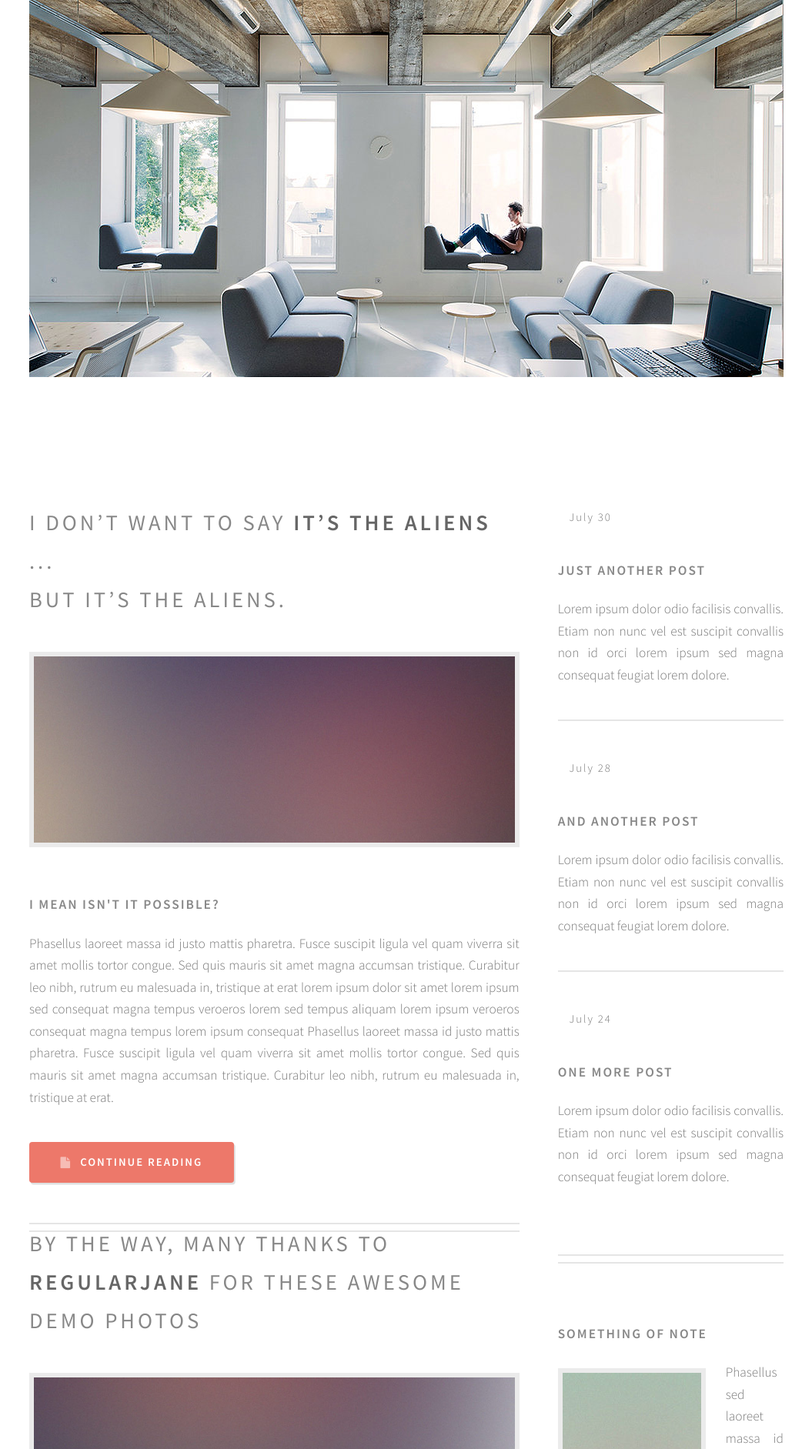
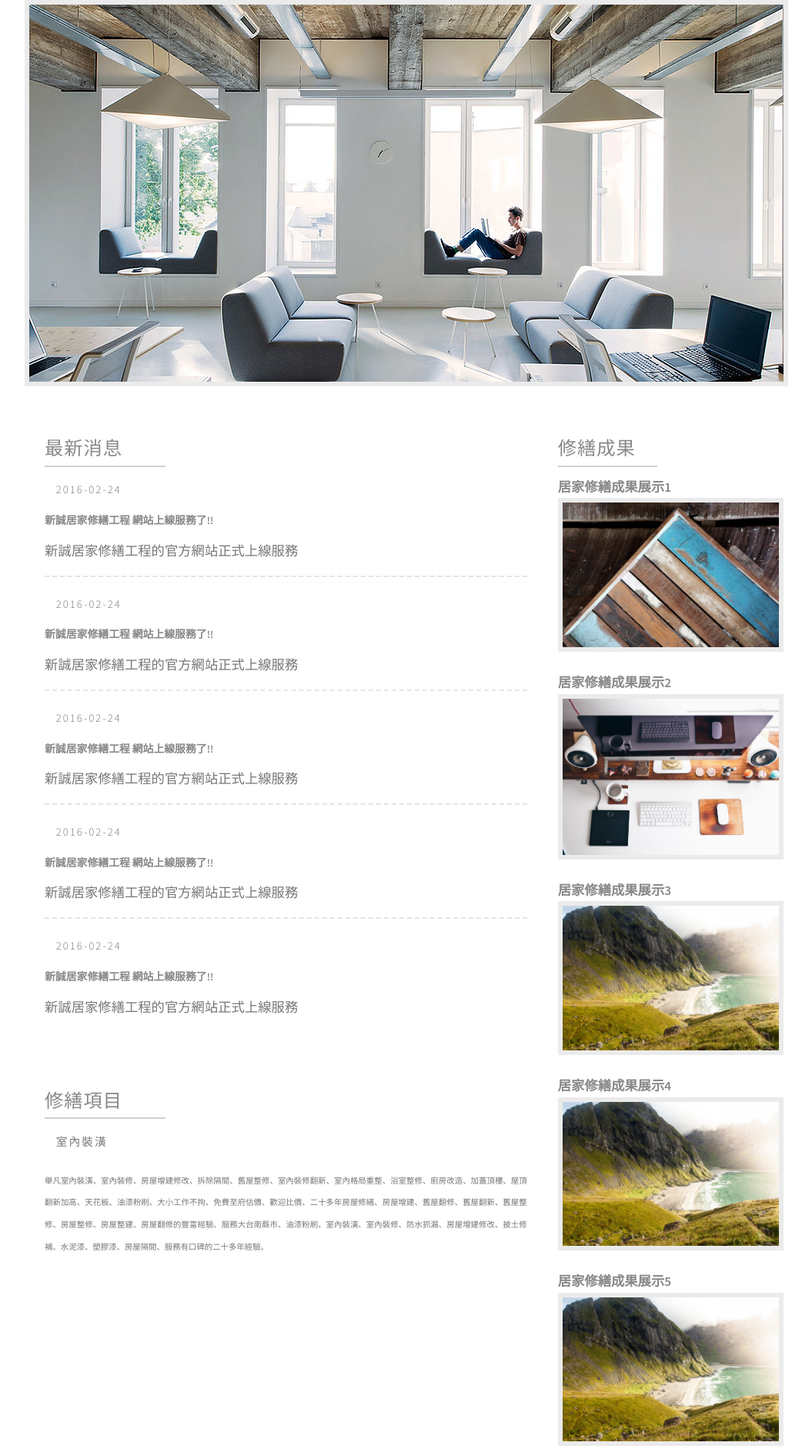
Before and after one commit to bcawosxy/sinechat.com, a PHP site: page / in a window 1280 px wide. Shown: the part 124-2007 px from the top of the page at 77% size, without its empty margins (112-1167 px from the left). Run offline with PHP 8.4, Linux system fonts and the light colour scheme.

Commit message:
v0.1.1
版型樣式

```diff
--- a/assets/css/main.css
+++ b/assets/css/main.css
@@ -315,7 +315,7 @@
 	}
 
 	.\38 u, .\38 u\24 {
-		width: 66.6666666667%;
+		width: 33.3333333333%;
 		clear: none;
 		margin-left: 0;
 	}
@@ -339,7 +339,7 @@
 	}
 
 	.\34 u, .\34 u\24 {
-		width: 33.3333333333%;
+		width: 66.6666666667%;
 		clear: none;
 		margin-left: 0;
 	}
@@ -423,12 +423,8 @@
 
 	@media screen and (min-width: 737px) {
 
-		.row > * {
-			padding: 50px 0 0 50px;
-		}
-
 		.row {
-			margin: -50px 0 -1px -50px;
+			margin: 0px 0 -1px -20px;
 		}
 
 		.row.uniform > * {
@@ -1094,7 +1090,6 @@
 
 	h1, h2, h3, h4, h5, h6 {
 		font-weight: 600;
-		text-transform: uppercase;
 		color: #888;
 	}
 
@@ -1178,7 +1173,7 @@
 /* Sections/Article */
 
 	section, article {
-		margin-bottom: 3em;
+
 	}
 
 	section > :last-child,
@@ -1216,7 +1211,7 @@
 		.image.featured {
 			display: block;
 			width: 100%;
-			margin: 0 0 3.5em 0;
+			margin: 0 0 1.5em 0;
 		}
 
 		.image.left {
@@ -1275,7 +1270,7 @@
 	}
 
 	ul.divided li {
-		border-top: solid 2px #e5e5e5;
+		border-top: dashed 2px #e5e5e5;
 	}
 
 		ul.divided li:first-child {
@@ -1717,8 +1712,6 @@
 
 	#content > section,
 	#content > article {
-		border-top: solid 2px #e5e5e5;
-		box-shadow: inset 0px 8px 0px 0px #fff, inset 0px 10px 0px 0px #e5e5e5;
 	}
 
 		#content > section:first-child,
@@ -1731,8 +1724,7 @@
 
 	#sidebar > section,
 	#sidebar > article {
-		border-top: solid 2px #e5e5e5;
-		box-shadow: inset 0px 8px 0px 0px #fff, inset 0px 10px 0px 0px #e5e5e5;
+
 	}
 
 		#sidebar > section:first-child,
@@ -1760,17 +1752,16 @@
 			}
 
 			h2 {
-				font-size: 1.65em;
+				font-size: 1.4em;
 				font-weight: 400;
-				letter-spacing: 4px;
-				margin: 0 0 1.5em 0;
+				letter-spacing: 1px;
+				margin: 0 0 0.5em 0;
 				line-height: 1.75em;
 			}
 
 			h3 {
-				font-size: 1em;
-				letter-spacing: 2px;
-				margin: 0 0 1.25em 0;
+				font-size: 0.8em;
+				margin: 0 0 0.8em 0;
 			}
 
 		/* Table */
@@ -1804,8 +1795,8 @@
 				}
 
 			ul.divided li {
-				margin: 2.5em 0 0 0;
-				padding: 2.5em 0 0 0;
+				margin: 1em 0 0 0;
+				padding: 1em 0 0 0;
 			}
 
 		/* Box */
@@ -1819,7 +1810,7 @@
 				font-size: 0.85em;
 				letter-spacing: 2px;
 				padding: 0.25em 1em 0.25em 1em;
-				margin: 0 0 2.5em 0;
+				margin: 0 0 0.5em 0;
 			}
 
 		/* Wrappers */
@@ -1830,10 +1821,6 @@
 
 			#banner-wrapper {
 				padding: 0em 0 3em 0;
-			}
-
-			#main-wrapper {
-				padding: 6em 0 6em 0;
 			}
 
 			#footer-wrapper {
@@ -1993,7 +1980,7 @@
 			#sidebar > section,
 			#sidebar > article {
 				margin: 5em 0 0 0;
-				padding: 5em 0 0 0;
+				padding: 0em 0 0 0;
 			}
 
 				#sidebar > section:first-child,
--- a/index.html
+++ b/index.html
@@ -28,39 +28,37 @@
 								<ul style="height:36px;">
 									<li><a class="" href="index.html"><span>關於新誠</span></a></li>
 									<li>
-										<a href="#" class=""><span>修繕項目</span></a>
+										<a href="javascript:void(0)" class=""><span>修繕項目</span></a>
 										<ul>
-											<li><a href="#">Lorem ipsum dolor</a></li>
-											<li><a href="#">Magna phasellus</a></li>
-											<li><a href="#">Etiam dolore nisl</a></li>
+											<li><a href="javascript:void(0)">Lorem ipsum dolor</a></li>
+											<li><a href="javascript:void(0)">Magna phasellus</a></li>
+											<li><a href="javascript:void(0)">Etiam dolore nisl</a></li>
 											<li>
-												<a href="#">Phasellus consequat</a>
+												<a href="javascript:void(0)">Phasellus consequat</a>
 												<ul>
-													<li><a href="#">Magna phasellus</a></li>
-													<li><a href="#">Etiam dolore nisl</a></li>
-													<li><a href="#">Phasellus consequat</a></li>
+													<li><a href="javascript:void(0)">Magna phasellus</a></li>
+													<li><a href="javascript:void(0)">Etiam dolore nisl</a></li>
+													<li><a href="javascript:void(0)">Phasellus consequat</a></li>
 												</ul>
 											</li>
-											<li><a href="#">Veroeros feugiat</a></li>
+											<li><a href="javascript:void(0)">Veroeros feugiat</a></li>
 										</ul>
 									</li>
-									<li><a class="" href="left-sidebar.html"><span class="active">最新作品</span></a></li>
-									<li><a class="" href="right-sidebar.html"><span>修繕作品</span></a></li>
-									<li><a class="" href="no-sidebar.html"><span>聯絡我們</span></a></li>
-									<li><a class="" href="no-sidebar.html"><span>Contact</span></a></li>
+									<li><a class="" href="javascript:void(0)"><span class="active">最新作品</span></a></li>
+									<li><a class="" href="javascript:void(0)"><span>修繕作品</span></a></li>
+									<li><a class="" href="javascript:void(0)"><span>聯絡我們</span></a></li>
+									<li><a class="" href="javascript:void(0)"><span>Contact</span></a></li>
 								</ul>
 							</nav>
 
 					</div>
 				</div>
-
-
 			<!-- end Header -->
 
 			<!-- Banner -->
 				<div id="banner-wrapper">
 					<div class="inner">
-						<img width="980" src="./images/banner.jpg">
+						<a class="image"><img width="980" src="./images/banner.jpg"></a>
 					</div>
 				</div>
 
@@ -70,154 +68,141 @@
 					<div id="main" class="container">
 						<div class="row">
 
+							<!-- Sidebar -->
+								<div id="sidebar" class="4u 12u(mobile)">
+
+									<!-- 最新消息 -->
+										<section>
+											<header>
+												<h2 style="border-bottom: 2px #d0d0d0 solid; width:25%"><a href="#">最新消息</a></h2>
+											</header>
+											<ul class="divided">
+												<li>
+
+													<!-- Excerpt -->
+														<article class="box excerpt">
+															<header>
+																<span class="date">2016-02-24</span>
+																<h3><a href="#">新誠居家修繕工程 網站上線服務了!!</a></h3>
+															</header>
+															<p>新誠居家修繕工程的官方網站正式上線服務</p>
+														</article>
+
+												</li>
+												<li>
+
+														<article class="box excerpt">
+															<header>
+																<span class="date">2016-02-24</span>
+																<h3><a href="#">新誠居家修繕工程 網站上線服務了!!</a></h3>
+															</header>
+															<p>新誠居家修繕工程的官方網站正式上線服務</p>
+														</article>
+
+												</li>
+												<li>
+
+														<article class="box excerpt">
+															<header>
+																<span class="date">2016-02-24</span>
+																<h3><a href="#">新誠居家修繕工程 網站上線服務了!!</a></h3>
+															</header>
+															<p>新誠居家修繕工程的官方網站正式上線服務</p>
+														</article>
+
+												</li>
+												<li>
+
+														<article class="box excerpt">
+															<header>
+																<span class="date">2016-02-24</span>
+																<h3><a href="#">新誠居家修繕工程 網站上線服務了!!</a></h3>
+															</header>
+															<p>新誠居家修繕工程的官方網站正式上線服務</p>
+														</article>
+
+												</li>
+												<li>
+
+														<article class="box excerpt">
+															<header>
+																<span class="date">2016-02-24</span>
+																<h3><a href="#">新誠居家修繕工程 網站上線服務了!!</a></h3>
+															</header>
+															<p>新誠居家修繕工程的官方網站正式上線服務</p>
+														</article>
+
+												</li>
+											</ul>
+										</section>
+
+									<!-- 修繕項目 -->
+
+										<section>
+											<header>
+												<h2 style="border-bottom: 2px #d0d0d0 solid; width:25%"><a href="#">修繕項目</a></h2>
+											</header>
+											<ul class="divided">
+												<li>
+														<article class="box excerpt">
+															<header>
+																<span class="date">室內裝潢</span>
+																<h3><a href="#"></a></h3>
+															</header>
+															<p style="font-size:0.6em">舉凡室內裝潢、室內裝修、房屋增建修改、拆除隔間、舊屋整修、室內裝修翻新、室內格局重整、浴室整修、廚房改造、加蓋頂樓、屋頂翻新加高、天花板、油漆粉刷、大小工作不拘、免費至府估價、歡迎比價、二十多年房屋修繕、房屋增建、舊屋翻修、舊屋翻新、舊屋整修、房屋整修、房屋整建、房屋翻修的豐富經驗、服務大台南縣市、油漆粉刷、室內裝潢、室內裝修、防水抓漏、房屋增建修改、披土修補、水泥漆、塑膠漆、房屋隔間、服務有口碑的二十多年經驗。</p>
+														</article>
+
+												</li>
+
+												</li>
+											</ul>
+										</section>
+
+
+								</div>
+
 							<!-- Content -->
 								<div id="content" class="8u 12u(mobile)">
 
 									<!-- Post -->
 										<article class="box post">
 											<header>
-												<h2><a href="#">I don’t want to say <strong>it’s the aliens</strong> ...<br />
-												but it’s the aliens.</a></h2>
+												<h2  style="border-bottom: 2px #d0d0d0 solid; width:44%"><a href="#">修繕成果</a></h2>
 											</header>
+											<h4>居家修繕成果展示1</h4>
 											<a href="#" class="image featured"><img src="images/pic04.jpg" alt="" /></a>
-											<h3>I mean isn't it possible?</h3>
-											<p>Phasellus laoreet massa id justo mattis pharetra. Fusce suscipit
-											ligula vel quam viverra sit amet mollis tortor congue. Sed quis mauris
-											sit amet magna accumsan tristique. Curabitur leo nibh, rutrum eu malesuada
-											in, tristique at erat lorem ipsum dolor sit amet lorem ipsum sed consequat
-											magna tempus veroeros lorem sed tempus aliquam lorem ipsum veroeros
-											consequat magna tempus lorem ipsum consequat Phasellus laoreet massa id
-											justo mattis pharetra. Fusce suscipit ligula vel quam viverra sit amet
-											mollis tortor congue. Sed quis mauris sit amet magna accumsan tristique.
-											Curabitur leo nibh, rutrum eu malesuada in, tristique at erat.</p>
-											<ul class="actions">
-												<li><a href="#" class="button icon fa-file">Continue Reading</a></li>
-											</ul>
+
+
 										</article>
 
-									<!-- Post -->
 										<article class="box post">
-											<header>
-												<h2><a href="#">By the way, many thanks to <strong>regularjane</strong>
-												for these awesome demo photos</a></h2>
-											</header>
-											<a href="#" class="image featured"><img src="images/pic05.jpg" alt="" /></a>
-											<h3>You should probably check out her work</h3>
-											<p>Phasellus laoreet massa id justo mattis pharetra. Fusce suscipit
-											ligula vel quam viverra sit amet mollis tortor congue. Sed quis mauris
-											sit amet magna accumsan tristique. Curabitur leo nibh, rutrum eu malesuada
-											in, tristique at erat lorem ipsum dolor sit amet lorem ipsum sed consequat
-											consequat magna tempus lorem ipsum consequat Phasellus laoreet massa id
-											in, tristique at erat lorem ipsum dolor sit amet lorem ipsum sed consequat
-											magna tempus veroeros lorem sed tempus aliquam lorem ipsum veroeros
-											consequat magna tempus lorem ipsum consequat Phasellus laoreet massa id
-											justo mattis pharetra. Fusce suscipit ligula vel quam viverra sit amet
-											mollis tortor congue. Sed quis mauris sit amet magna accumsan tristique.
-											Curabitur leo nibh, rutrum eu malesuada in, tristique at erat.</p>
-											<p>Erat lorem ipsum veroeros consequat magna tempus lorem ipsum consequat
-											Phasellus laoreet massa id justo mattis pharetra. Fusce suscipit ligula
-											vel quam viverra sit amet mollis tortor congue. Sed quis mauris sit amet
-											magna accumsan tristique. Curabitur leo nibh, rutrum eu malesuada in,
-											tristique at erat. Curabitur leo nibh, rutrum eu malesuada  in, tristique
-											at erat lorem ipsum dolor sit amet lorem ipsum sed consequat magna
-											tempus veroeros lorem sed tempus aliquam lorem ipsum veroeros consequat
-											magna tempus</p>
-											<ul class="actions">
-												<li><a href="#" class="button icon fa-file">Continue Reading</a></li>
-											</ul>
+											<h4>居家修繕成果展示2</h4>
+											<a href="#" class="image featured"><img src="images/7.jpg" alt="" /></a>
+
+
 										</article>
 
-								</div>
+										<article class="box post">
+											<h4>居家修繕成果展示3</h4>
+											<a href="#" class="image featured"><img src="images/39.jpg" alt="" /></a>
 
-							<!-- Sidebar -->
-								<div id="sidebar" class="4u 12u(mobile)">
 
-									<!-- Excerpts -->
-										<section>
-											<ul class="divided">
-												<li>
+										</article>
 
-													<!-- Excerpt -->
-														<article class="box excerpt">
-															<header>
-																<span class="date">July 30</span>
-																<h3><a href="#">Just another post</a></h3>
-															</header>
-															<p>Lorem ipsum dolor odio facilisis convallis. Etiam non nunc vel est
-															suscipit convallis non id orci lorem ipsum sed magna consequat feugiat lorem dolore.</p>
-														</article>
+										<article class="box post">
+											<h4>居家修繕成果展示4</h4>
+											<a href="#" class="image featured"><img src="images/39.jpg" alt="" /></a>
 
-												</li>
-												<li>
 
-													<!-- Excerpt -->
-														<article class="box excerpt">
-															<header>
-																<span class="date">July 28</span>
-																<h3><a href="#">And another post</a></h3>
-															</header>
-															<p>Lorem ipsum dolor odio facilisis convallis. Etiam non nunc vel est
-															suscipit convallis non id orci lorem ipsum sed magna consequat feugiat lorem dolore.</p>
-														</article>
+										</article>
 
-												</li>
-												<li>
+										<article class="box post">
+											<h4>居家修繕成果展示5</h4>
+											<a href="#" class="image featured"><img src="images/39.jpg" alt="" /></a>
 
-													<!-- Excerpt -->
-														<article class="box excerpt">
-															<header>
-																<span class="date">July 24</span>
-																<h3><a href="#">One more post</a></h3>
-															</header>
-															<p>Lorem ipsum dolor odio facilisis convallis. Etiam non nunc vel est
-															suscipit convallis non id orci lorem ipsum sed magna consequat feugiat lorem dolore.</p>
-														</article>
 
-												</li>
-											</ul>
-										</section>
+										</article>
 
-									<!-- Highlights -->
-										<section>
-											<ul class="divided">
-												<li>
-
-													<!-- Highlight -->
-														<article class="box highlight">
-															<header>
-																<h3><a href="#">Something of note</a></h3>
-															</header>
-															<a href="#" class="image left"><img src="images/pic06.jpg" alt="" /></a>
-															<p>Phasellus  sed laoreet massa id justo mattis pharetra. Fusce suscipit ligula vel quam
-															viverra sit amet mollis tortor congue magna lorem ipsum dolor et quisque ut odio facilisis
-															convallis. Etiam non nunc vel est suscipit convallis non id orci. Ut interdum tempus
-															facilisis convallis. Etiam non nunc vel est suscipit convallis non id orci.</p>
-															<ul class="actions">
-																<li><a href="#" class="button icon fa-file">Learn More</a></li>
-															</ul>
-														</article>
-
-												</li>
-												<li>
-
-													<!-- Highlight -->
-														<article class="box highlight">
-															<header>
-																<h3><a href="#">Something of less note</a></h3>
-															</header>
-															<a href="#" class="image left"><img src="images/pic07.jpg" alt="" /></a>
-															<p>Phasellus  sed laoreet massa id justo mattis pharetra. Fusce suscipit ligula vel quam
-															viverra sit amet mollis tortor congue magna lorem ipsum dolor et quisque ut odio facilisis
-															convallis. Etiam non nunc vel est suscipit convallis non id orci. Ut interdum tempus
-															facilisis convallis. Etiam non nunc vel est suscipit convallis non id orci.</p>
-															<ul class="actions">
-																<li><a href="#" class="button icon fa-file">Learn More</a></li>
-															</ul>
-														</article>
-
-												</li>
-											</ul>
-										</section>
 
 								</div>
 
```
Also changed, not shown: images/39.jpg (added), images/6.jpg (added), images/7.jpg (added), images/bpic04.jpg (added), images/pic04.jpg.
